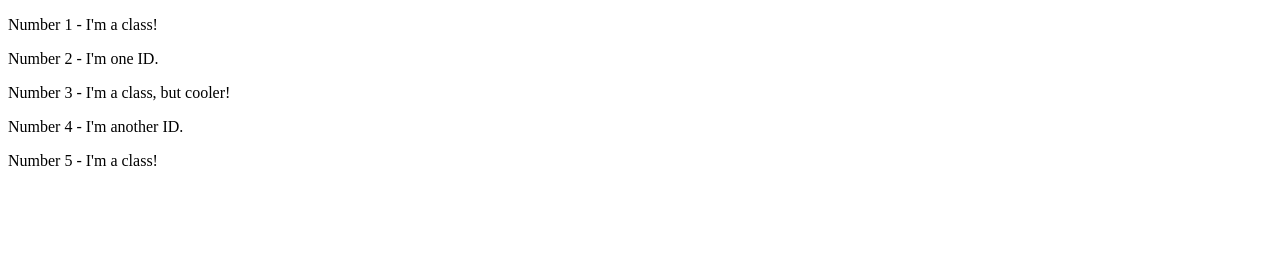
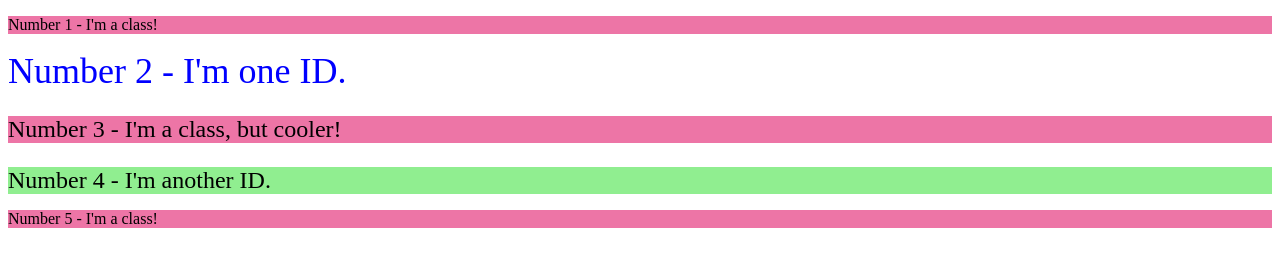
Before and after one commit to FateSaid/css-exercises, a plain HTML site: page css-exercises/foundations/02-class-id-selectors/index.html in a window 1280 px wide. Drawn offline with Linux system fonts and the light colour scheme.

Commit message:
completed exercise

```diff
--- a/css-exercises/foundations/02-class-id-selectors/index.html
+++ b/css-exercises/foundations/02-class-id-selectors/index.html
@@ -9,9 +9,9 @@
   </head>
   <body>
     <p>Number 1 - I'm a class!</p>
-    <div>Number 2 - I'm one ID.</div>
-    <p>Number 3 - I'm a class, but cooler!</p>
-    <div>Number 4 - I'm another ID.</div>
+    <div id="num2">Number 2 - I'm one ID.</div>
+    <p class="num3">Number 3 - I'm a class, but cooler!</p>
+    <div id="num4">Number 4 - I'm another ID.</div>
     <p>Number 5 - I'm a class!</p>
   </body>
 </html>
--- a/css-exercises/foundations/02-class-id-selectors/style.css
+++ b/css-exercises/foundations/02-class-id-selectors/style.css
@@ -0,0 +1,18 @@
+p {
+    background-color:rgba(236, 108, 161, 0.938);
+    font-style: Verdana, 'DejaVu sans', sans-serif;
+}
+#num2 {
+    color:blue;
+    font-size:36px;
+}
+
+.num3 {
+    font-size:24px;
+}
+
+#num4 {
+    background-color:lightgreen;
+    font-style:bold;
+    font-size: 24px;
+}
```
